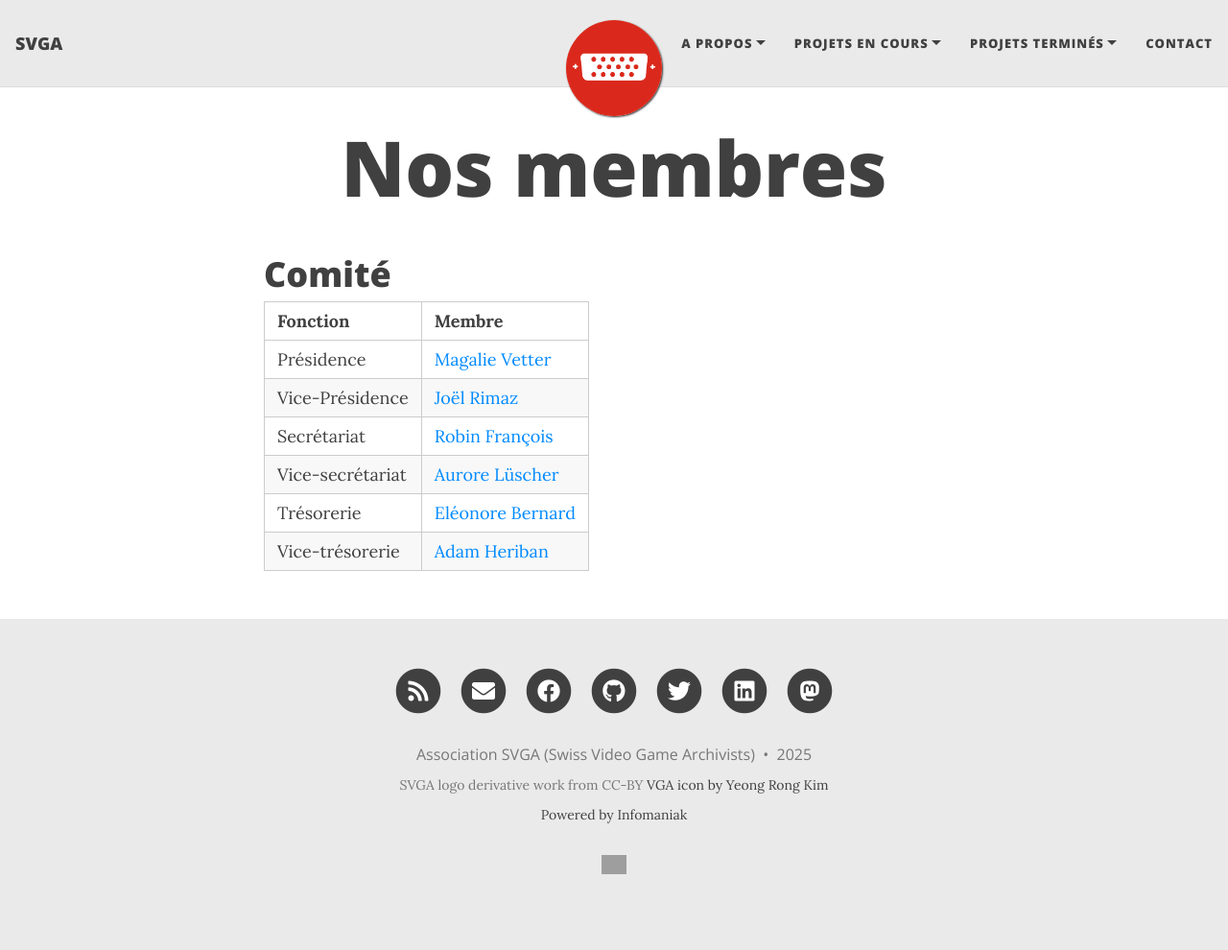
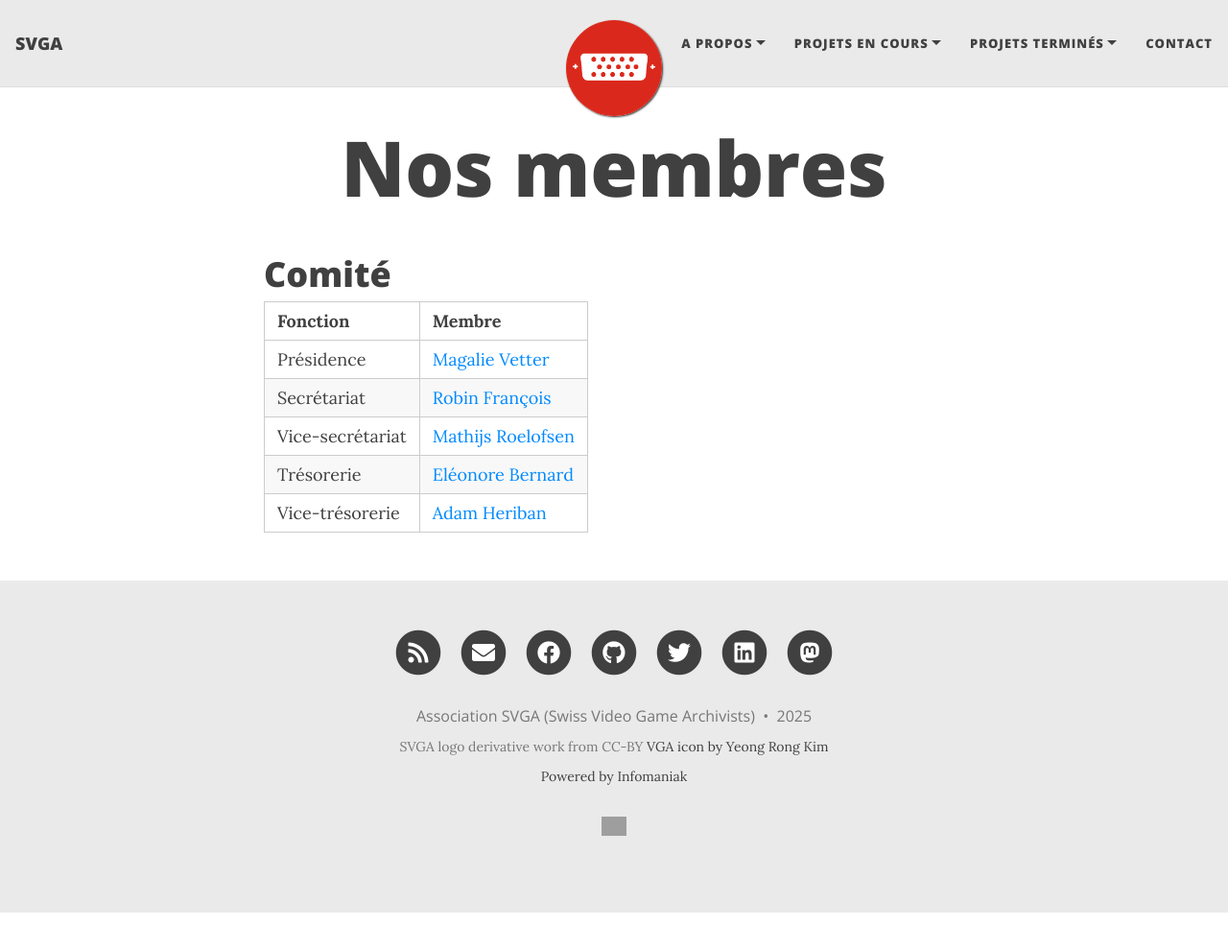
Before and after one commit to SVGA-ch/SVGA-ch.github.io, a Jekyll site: the page built from nosmembres.md, in a window 1280 px wide and 991 px high. Shown: the whole window at 96% size. Built offline with Jekyll 4.4.1, drawn with Linux system fonts in a browser that asks for light colours; nearby versions of some CDN libraries; grey boxes are pictures that could not be loaded.

Commit message:
Update nosmembres.md

```diff
--- a/nosmembres.md
+++ b/nosmembres.md
@@ -9,8 +9,7 @@
 | Fonction         | Membre      |
 |------------------|-------------|
 | Présidence       | [Magalie Vetter](https://www.linkedin.com/in/magalie-vetter-5626921a7/) |
-| Vice-Présidence  | [Joël Rimaz](https://www.linkedin.com/in/jo%C3%ABl-rimaz-877a37254/) |
 | Secrétariat      | [Robin François](https://www.linkedin.com/in/r2gf/) |
-| Vice-secrétariat | [Aurore Lüscher](https://www.linkedin.com/in/aurore-luscher/) |
+| Vice-secrétariat | [Mathijs Roelofsen](https://www.linkedin.com/in/mathijs-roelofsen/) |
 | Trésorerie       | [Eléonore Bernard](https://www.linkedin.com/in/eleonore-bernard/) |
 | Vice-trésorerie  | [Adam Heriban](https://www.linkedin.com/in/adam-heriban-3b74b787/) |
```
